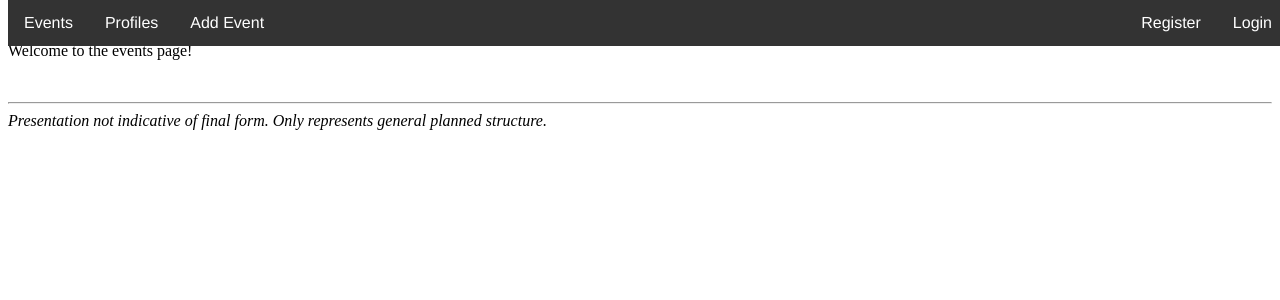
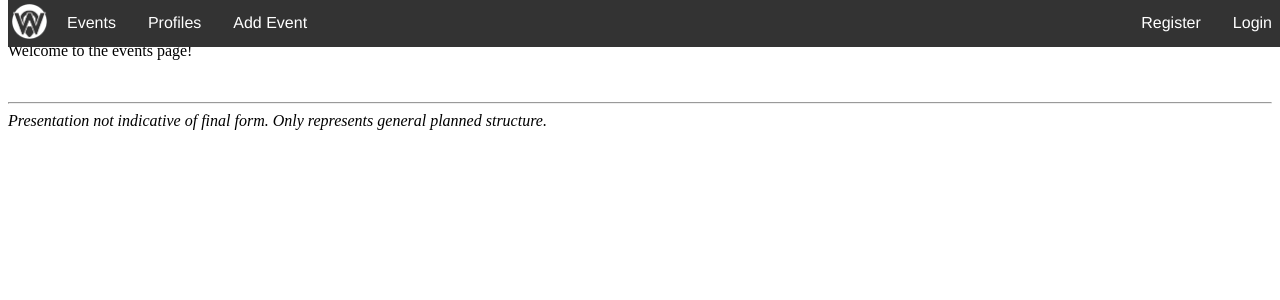
Before and after one commit to Lindronics/wad2_group_project, a Django app: page /events in a window 1280 px wide. Shown: the top 300 px of the page. Run offline with Django 3.2, Linux system fonts and the light colour scheme.

Commit message:
Added first version of logo to title bar

```diff
--- a/project_whats_on/static/css/baseNav.css
+++ b/project_whats_on/static/css/baseNav.css
@@ -1,6 +1,5 @@
 
 #navbar {
-
     list-style-type: none;
     margin: 0;
     padding: 0;
@@ -9,14 +8,11 @@
     position: fixed;
     top: 0;
     width: 100%;
-
-
 }
 
 #navbar li {
     float: left;
     color:white
-
 }
 
 #navbar a {
@@ -31,9 +27,14 @@
 #navbar a:hover{
 	background-color:#b2b9ba;
     color:black;
-
 }
 
 #login li {
 float:right;
 }
+
+#navbar img {
+    padding: 4px;
+    width: 35px;
+    height: 35px;
+}
--- a/project_whats_on/templates/whats_on_dot_com/base.html
+++ b/project_whats_on/templates/whats_on_dot_com/base.html
@@ -8,14 +8,13 @@
         {% block title_block %}
         {% endblock %}
     </title>
-
-
 </head>
 
 <body>
 
 	<div>
         <ul id="navbar">
+            <li><img src="{% static 'logo_small.png' %}" height="45"/></li>
             <li><a href="{% url 'events' %}">Events</a></li>
             <li><a href="{% url 'profiles' %}">Profiles</a></li>
             <li><a href="{% url 'add_event'%}">Add Event</a></li>
```
Also changed, not shown: project_whats_on/static/logo_large.png (added), project_whats_on/static/logo_small.png (added).
